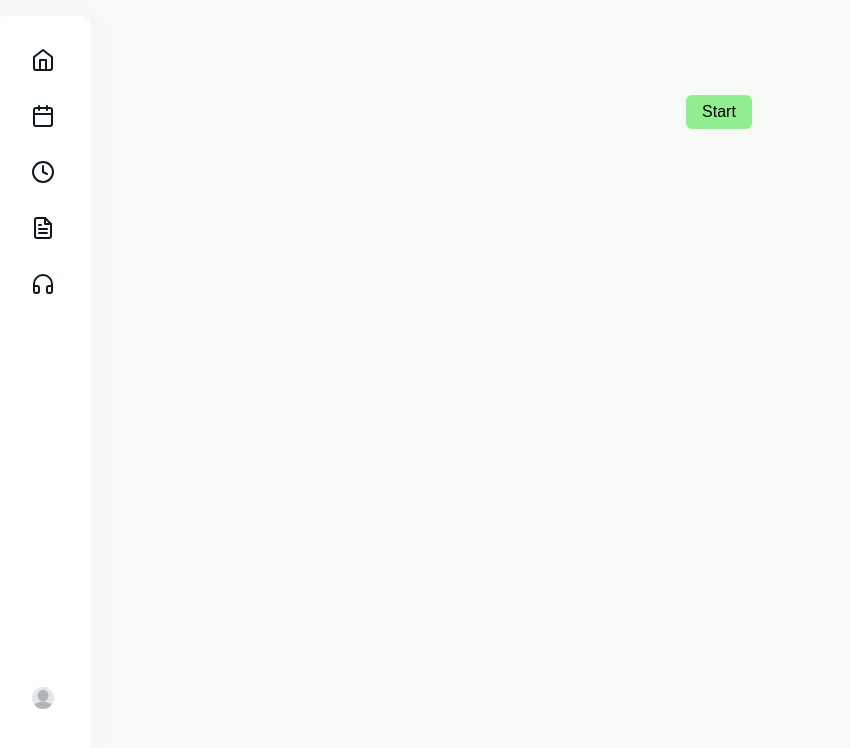
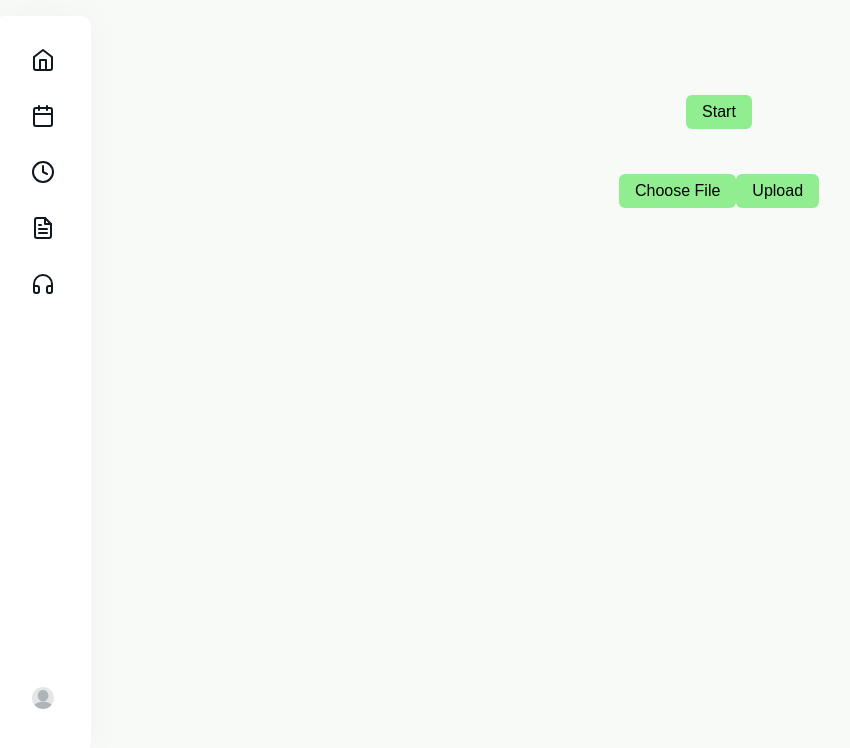
Before and after one commit to kazaction/Group_3_Here_I_Am, a React (Create React App) app in the folder here_i_am/: page /minigame in a window 1280 px wide. Shown: the top 748 px of the page, without its empty margins (21-871 px from the left). Built offline with nearby package versions, Linux system fonts and the light colour scheme.

Commit message:
fileUpload

```diff
--- /dev/null
+++ b/here_i_am/src/components/fileUpload.jsx
@@ -0,0 +1,59 @@
+import React, { useState } from "react";
+
+function FileUpload() {
+  const [file, setFile] = useState(null);
+  const [message, setMessage] = useState("");
+
+  const handleFileChange = (e) => {
+    setFile(e.target.files[0]);  // store selected file
+  };
+
+  const handleUpload = async () => {
+    if (!file) {
+      setMessage("Please choose a file first");
+      return;
+    }
+
+    const formData = new FormData();
+    formData.append("file", file);
+
+    try {
+      const response = await fetch("http://127.0.0.1:5000/upload", {
+        method: "POST",
+        body: formData
+      });
+
+      const data = await response.json();
+      setMessage(data.message);
+
+    } catch (error) {
+      console.error(error);
+      setMessage("Upload failed");
+    }
+  };
+
+  return (
+    <div>
+      <input
+        type="file"
+        onChange={handleFileChange}
+        style={{ display: "none" }}
+        id="fileInput"
+      />
+
+      {/* Button that triggers file explorer */}
+      <button onClick={() => document.getElementById("fileInput").click()}>
+        Choose File
+      </button>
+
+      {/* Upload button */}
+      <button onClick={handleUpload}>
+        Upload
+      </button>
+
+      <p>{message}</p>
+    </div>
+  );
+}
+
+export default FileUpload;
--- a/here_i_am/src/components/minigame.jsx
+++ b/here_i_am/src/components/minigame.jsx
@@ -1,7 +1,7 @@
 import React, { useEffect, useRef, useState } from "react";
 import { Link } from "react-router-dom";
 import "../css/minigame.css";
-
+import  FileUpload from "./fileUpload"
 
 const StartMiniGame = () => {
     const canvasRef = useRef(null);
@@ -194,6 +194,8 @@ const StartMiniGame = () => {
 
             </div>)
             }
+
+            <FileUpload />
         </div>
     );
 }
```
